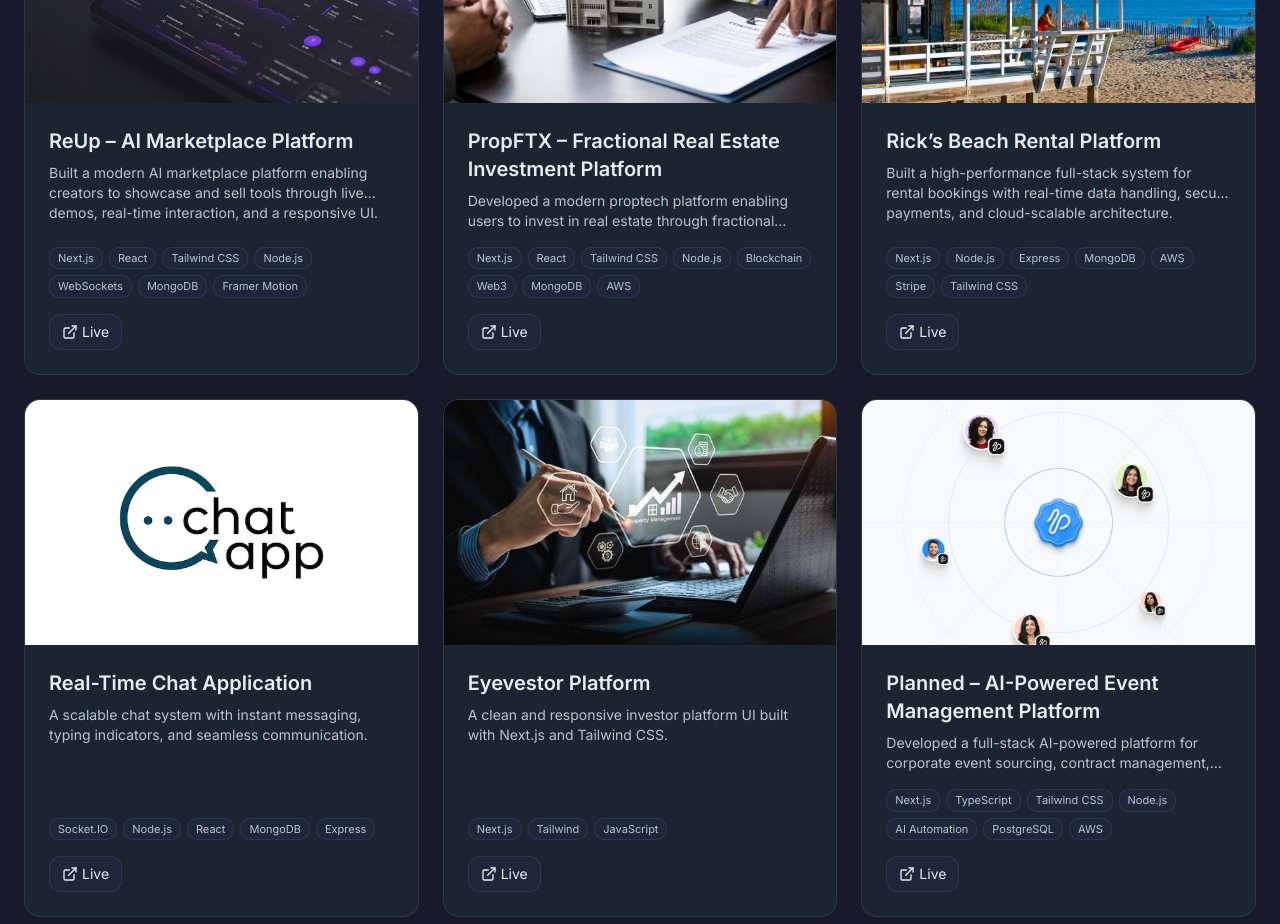
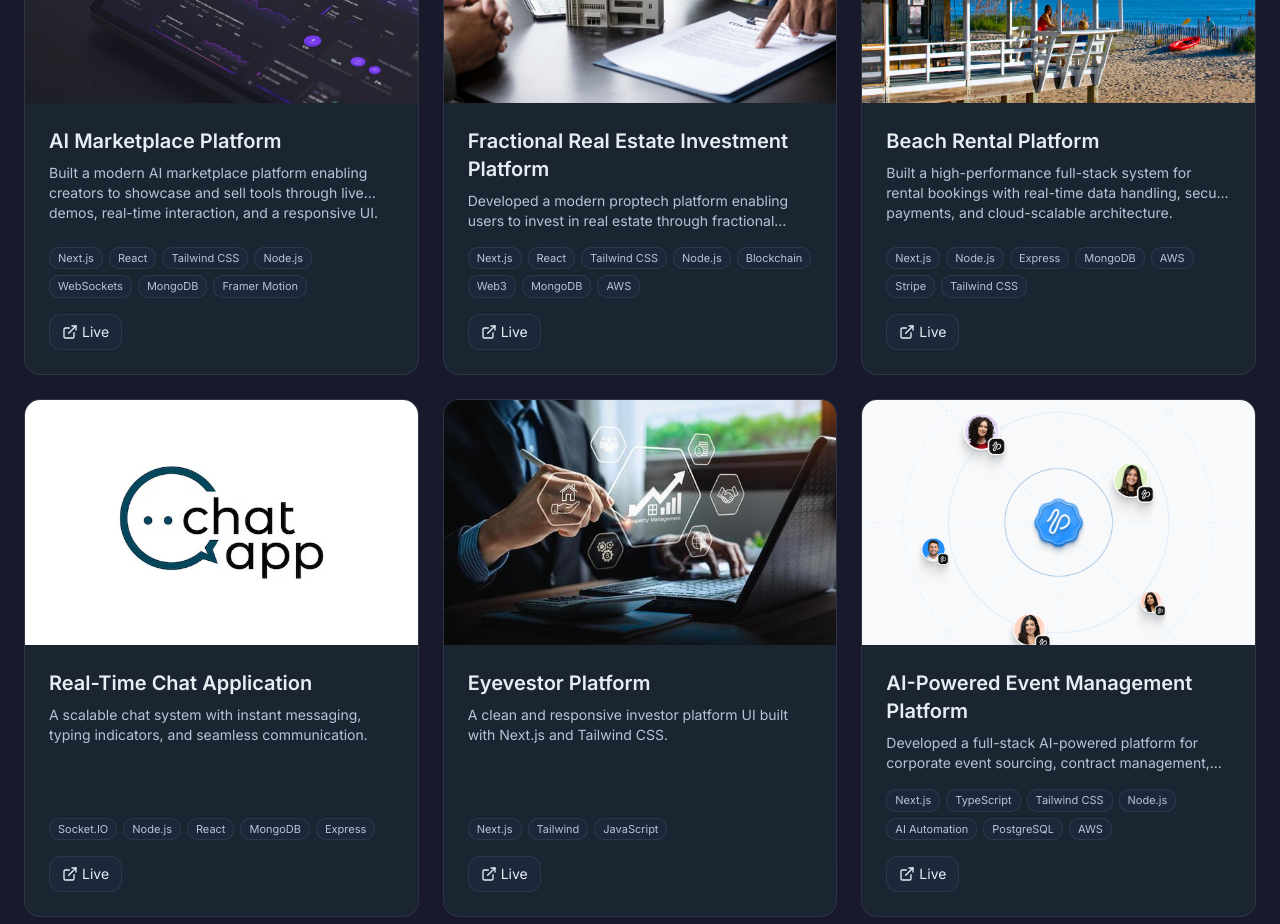
Before and after one commit to DIPAL1209/Automation-Portfolio, a Next.js app: page / in a window 1280 px wide. Shown: the part 3980-4904 px from the top of the page. Built offline with nearby package versions, Linux system fonts and the light colour scheme.

Commit message:
changes project titles

```diff
--- a/data/portfolio.ts
+++ b/data/portfolio.ts
@@ -104,7 +104,7 @@ export const portfolio = {
     projects: [
 
         {
-            title: "ReUp – AI Marketplace Platform",
+            title: "AI Marketplace Platform",
             description:
                 "Built a modern AI marketplace platform enabling creators to showcase and sell tools through live demos, real-time interaction, and a responsive UI.",
             image: "reup.png",
@@ -115,7 +115,7 @@ export const portfolio = {
 
 
         {
-            title: "PropFTX – Fractional Real Estate Investment Platform",
+            title: "Fractional Real Estate Investment Platform",
             description:
                 "Developed a modern proptech platform enabling users to invest in real estate through fractional ownership, powered by AI insights, blockchain-based transparency, and a secure investment ecosystem.",
             image: "propftx-img.jpg",
@@ -124,7 +124,7 @@ export const portfolio = {
         },
 
         {
-            title: "Rick’s Beach Rental Platform",
+            title: "Beach Rental Platform",
             description:
                 "Built a high-performance full-stack system for rental bookings with real-time data handling, secure payments, and cloud-scalable architecture.",
             image:
@@ -155,7 +155,7 @@ export const portfolio = {
             live: "https://eyevestor-website.vercel.app",
         },
         {
-            title: "Planned – AI-Powered Event Management Platform",
+            title: "AI-Powered Event Management Platform",
             description:
                 "Developed a full-stack AI-powered platform for corporate event sourcing, contract management, and payments, featuring automated workflows, real-time analytics, and a global vendor network for seamless event execution.",
             image: "Planned-img.jpg",
```
